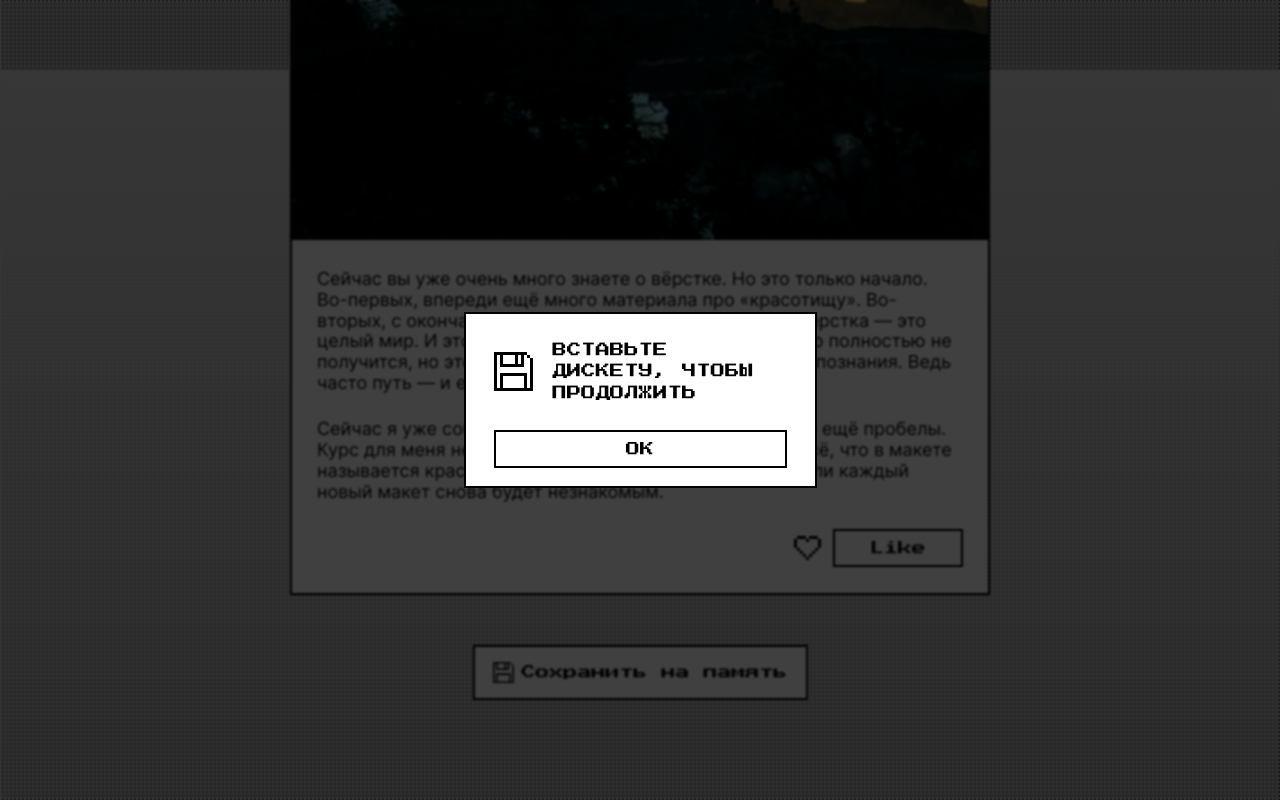
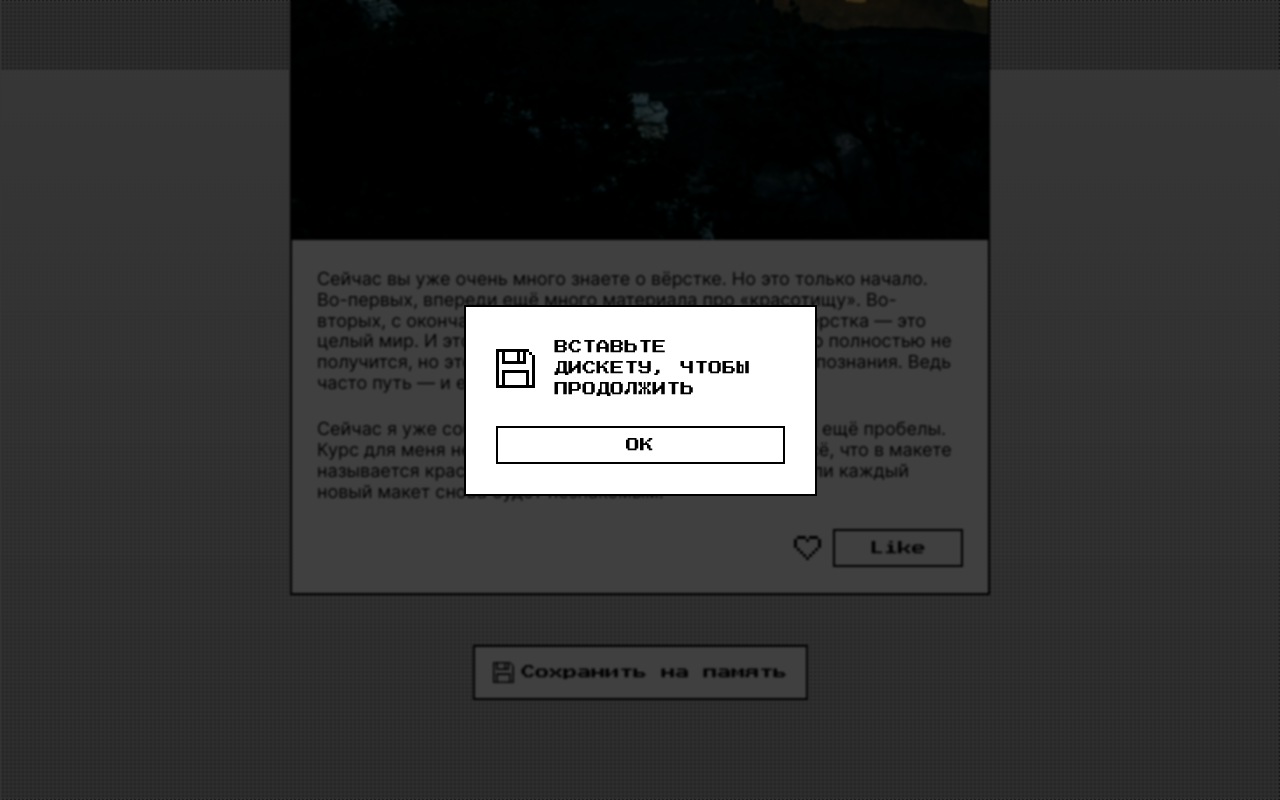
Before and after one commit to KAC228/zakrivayuschiy-teg-f, a plain HTML site: page index.html in a window 1280 px wide. Both pictures are taken after a click on the button "Сохранить на память". Shown: the part 8731-9531 px from the top of the page. Drawn offline with Linux system fonts and the light colour scheme.

Commit message:
Подгони диалоговое окно под отступы макета.
На десктопе окно 353 на 191 и стоит по центру, на мобильном ширина с полями 17px и отступ сверху 236px.

Co-authored-by: Cursor <cursoragent@cursor.com>

```diff
--- a/styles/style.css
+++ b/styles/style.css
@@ -249,16 +249,20 @@ dialog[open] {
   column-gap: 20px;
   row-gap: 26px;
   font-family: var(--font-header);
-  font-size: 0.8rem;
+  font-size: 14px;
   line-height: 1.5;
   text-transform: uppercase;
   border: 2px solid #000;
-  padding: 26px 28px 18px;
+  padding: var(--dialog-padding-block) var(--dialog-padding-inline);
   margin: auto;
   overflow: hidden;
   inline-size: var(--dialog-inline-size);
   block-size: var(--dialog-block-size);
-  height: fit-content;
+  height: var(--dialog-block-size);
+  max-inline-size: none;
+  max-block-size: none;
+  max-width: none;
+  max-height: none;
 }
 
 .dialog-info {
@@ -291,11 +295,7 @@ dialog::backdrop {
   }
 
   dialog[open] {
-    inline-size: calc(100vw - 48px);
-    max-inline-size: 320px;
-    block-size: fit-content;
-    height: fit-content;
-    padding: 16px 8px 8px;
-    margin: auto;
+    margin-top: 236px;
+    margin-bottom: auto;
   }
 }
--- a/styles/variables.css
+++ b/styles/variables.css
@@ -16,7 +16,9 @@
     --card-inline-size: min(100%, 700px);
     --header-block-size: 372px;
     --dialog-inline-size: 353px;
-    --dialog-block-size: fit-content;
+    --dialog-block-size: 191px;
+    --dialog-padding-block: 30px;
+    --dialog-padding-inline: 30px;
     --footer-inline-size: 335px;
     --footer-block-size: 55px;
     --background:
@@ -32,5 +34,7 @@
     --header-block-size: 327px;
     --footer-block-size: 84px;
     --footer-inline-size: 305px;
+    --dialog-inline-size: calc(100% - 34px);
+    --dialog-padding-inline: 40px;
   }
 }
```
